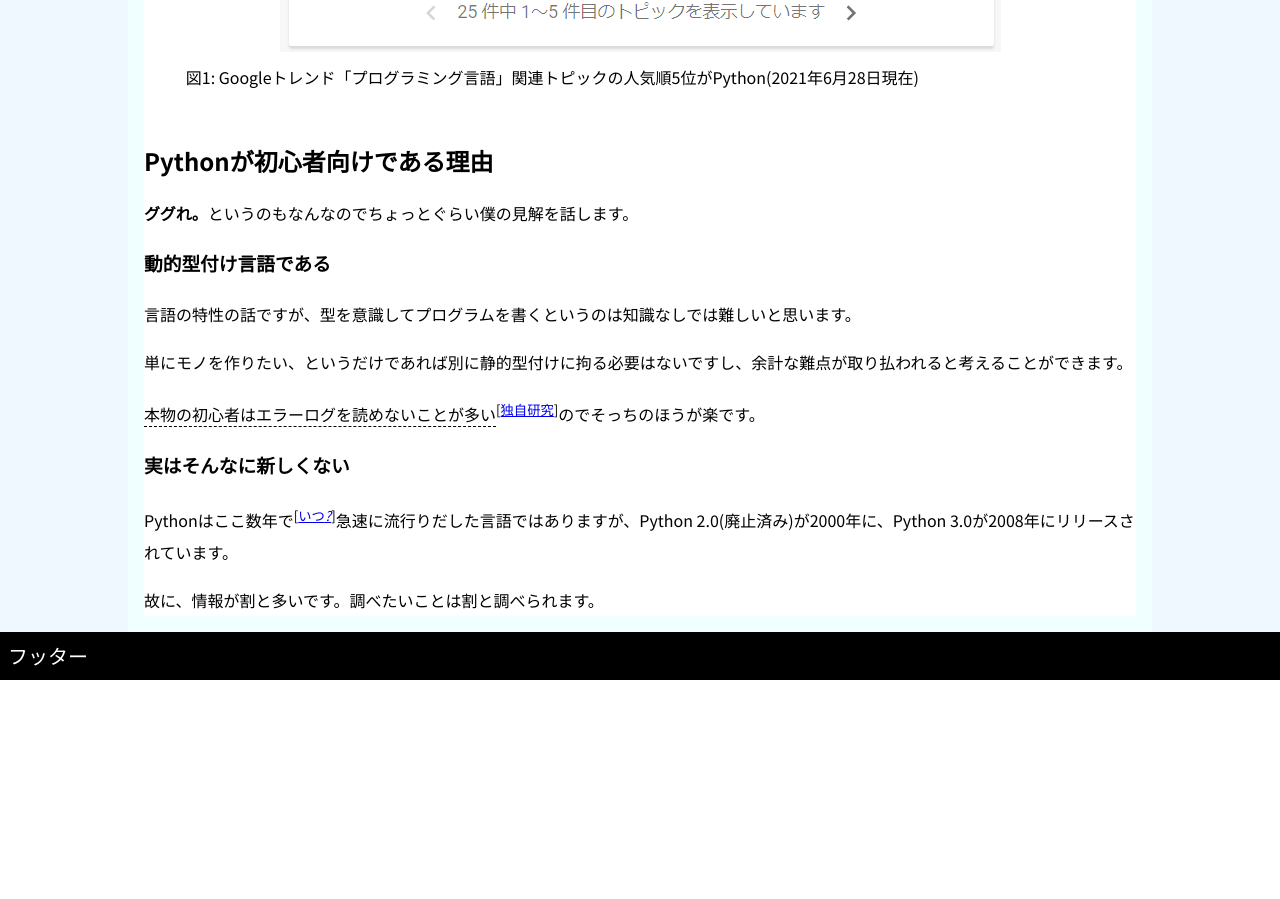
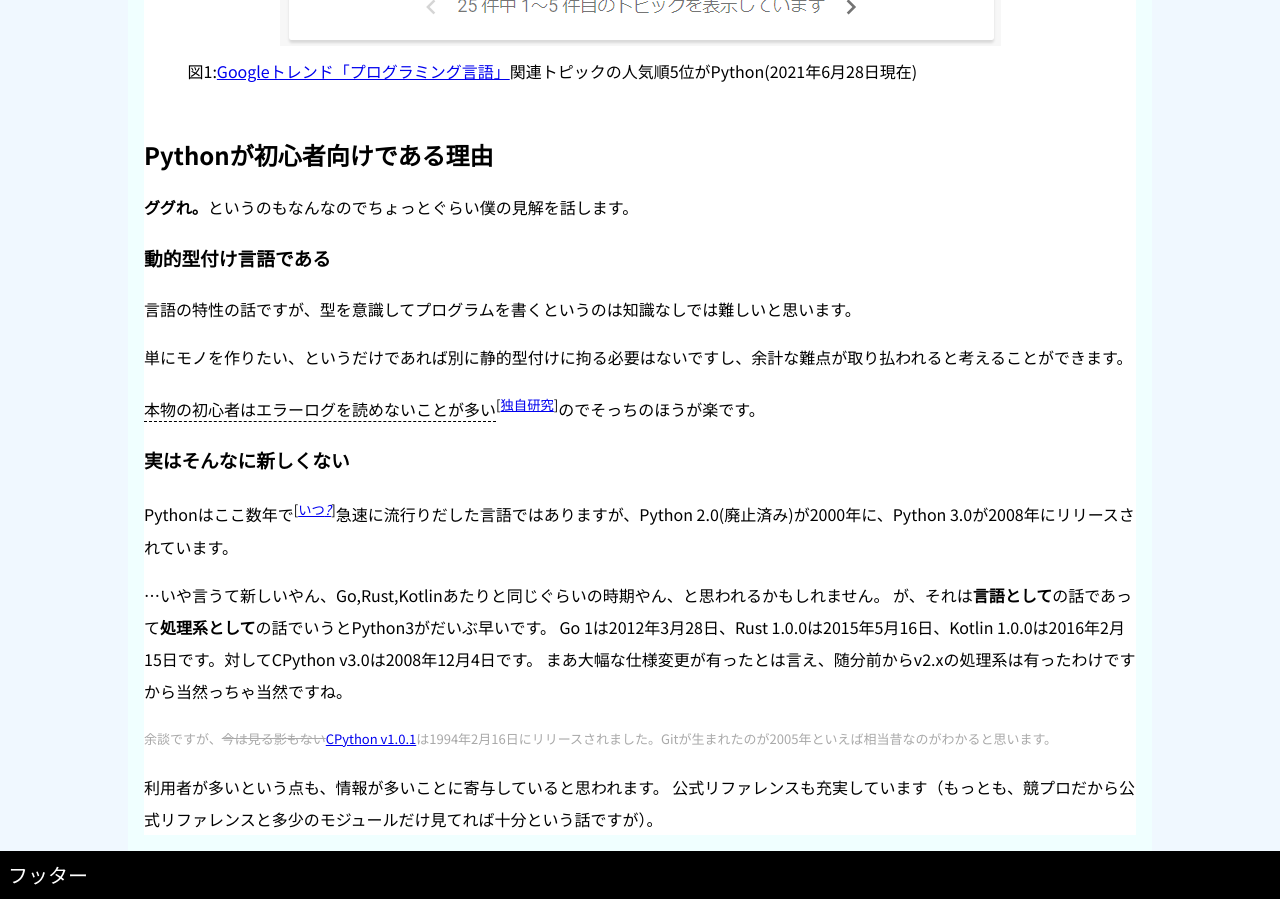
Before and after one commit to AAAR-Salmon/aaar-salmon.github.io, a Next.js app: page /building-kyopro-environment/python in a window 1280 px wide. Shown: the part 700-1599 px from the top of the page. Before the commit the page ends 1380 px from the top, so only its background shows below. Built offline with nearby package versions, Linux system fonts and the light colour scheme.

Commit message:
Add: <article>や<section>で構造を明確化

```diff
--- a/pages/building-kyopro-environment/python/index.tsx
+++ b/pages/building-kyopro-environment/python/index.tsx
@@ -7,6 +7,8 @@ import When from '@/components/parts/wikipedia/When'
 const Python: React.VFC = () => {
   return (
     <Layout title="競プロ環境構築#3 Python編">
+      <article>
+        <section>
           <h1>Pythonはいいぞ</h1>
           <p><b>Pythonをやりましょう。</b></p>
           <p>
@@ -22,14 +24,21 @@ const Python: React.VFC = () => {
               alt="Googleトレンド「プログラミング言語」関連トピックの人気順5位がPython"
             />
             <figcaption>
-          図1: Googleトレンド「プログラミング言語」関連トピックの人気順5位がPython(2021年6月28日現在)
+              図1:
+              <a href="https://trends.google.com/trends/explore?q=%E3%83%97%E3%83%AD%E3%82%B0%E3%83%A9%E3%83%9F%E3%83%B3%E3%82%B0%E8%A8%80%E8%AA%9E&geo=JP">
+                Googleトレンド「プログラミング言語」
+              </a>
+              関連トピックの人気順5位がPython(2021年6月28日現在)
               <span className="phantom">←執筆をサボってたのがバレちゃう！</span>
             </figcaption>
           </figure>
+        </section>
 
+        <section>
           <h2>Pythonが初心者向けである理由</h2>
           <p><b>ググれ。</b>というのもなんなのでちょっとぐらい僕の見解を話します。</p>
 
+          <section>
             <h3>動的型付け言語である</h3>
             <p>言語の特性の話ですが、型を意識してプログラムを書くというのは知識なしでは難しいと思います。</p>
             <p>単にモノを作りたい、というだけであれば別に静的型付けに拘る必要はないですし、余計な難点が取り払われると考えることができます。</p>
@@ -37,12 +46,34 @@ const Python: React.VFC = () => {
               <OriginalResearchInline date="2021年11月" certain>本物の初心者はエラーログを読めないことが多い</OriginalResearchInline>
               のでそっちのほうが楽です。
             </p>
+          </section>
 
+          <section>
             <h3>実はそんなに新しくない</h3>
             <p>
-        Pythonはここ数年で<When date="2021年11月"/>急速に流行りだした言語ではありますが、Python 2.0(廃止済み)が2000年に、Python 3.0が2008年にリリースされています。
+              Pythonはここ数年で<When date="2021年11月"/>
+              急速に流行りだした言語ではありますが、Python 2.0(廃止済み)が2000年に、Python 3.0が2008年にリリースされています。
             </p>
-      <p>故に、情報が割と多いです。調べたいことは割と調べられます。</p>
+            <p>
+              …いや言うて新しいやん、Go,Rust,Kotlinあたりと同じぐらいの時期やん、と思われるかもしれません。
+              が、それは<strong>言語として</strong>の話であって<strong>処理系として</strong>の話でいうとPython3がだいぶ早いです。
+              Go 1は2012年3月28日、Rust 1.0.0は2015年5月16日、Kotlin 1.0.0は2016年2月15日です。対してCPython v3.0は2008年12月4日です。
+              まあ大幅な仕様変更が有ったとは言え、随分前からv2.xの処理系は有ったわけですから当然っちゃ当然ですね。
+            </p>
+            <aside>
+              <p>
+                余談ですが、<s>今は見る影もない</s>
+                <a href="https://github.com/python/cpython/releases/tag/v1.0.1">CPython v1.0.1</a>
+                は1994年2月16日にリリースされました。Gitが生まれたのが2005年といえば相当昔なのがわかると思います。
+              </p>
+            </aside>
+            <p>
+              利用者が多いという点も、情報が多いことに寄与していると思われます。
+              公式リファレンスも充実しています（もっとも、競プロだから公式リファレンスと多少のモジュールだけ見てれば十分という話ですが）。
+            </p>
+          </section>
+        </section>
+      </article>
     </Layout>
   )
 }
--- a/styles/global.sass
+++ b/styles/global.sass
@@ -5,6 +5,10 @@ body
   font-family: 'Noto Sans JP', sans-serif
   line-height: 2rem
 
+aside
+  font-size: small
+  color: darkgray
+
 .figureWithCaption
   text-align: center
 
```
Lines whose indentation alone changed are shown as unchanged.
